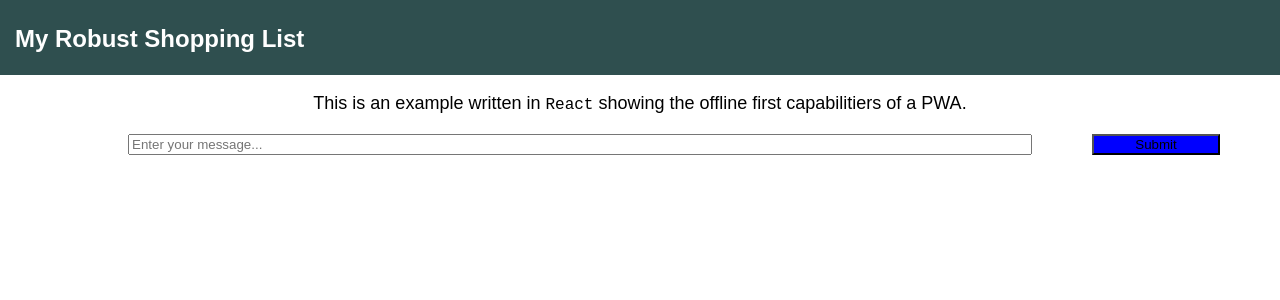
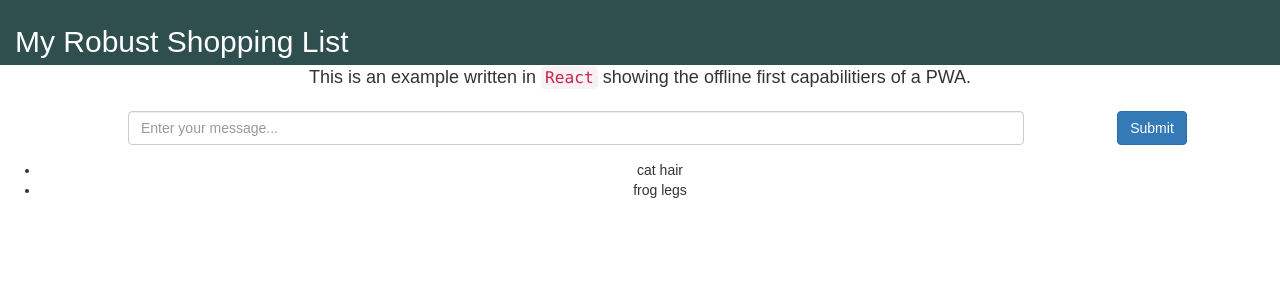
Before and after one commit to kastentx/react-pwa, a React (Create React App) app: page / in a window 1280 px wide. Shown: the top 300 px of the page. Built offline with nearby package versions, Linux system fonts and the light colour scheme.

Commit message:
implementing basic list with bootstrap css

```diff
--- a/public/index.html
+++ b/public/index.html
@@ -19,7 +19,9 @@
       work correctly both with client-side routing and a non-root public URL.
       Learn how to configure a non-root public URL by running `npm run build`.
     -->
-    <title>React App</title>
+    <!-- Latest compiled and minified CSS -->
+    <link rel="stylesheet" href="https://maxcdn.bootstrapcdn.com/bootstrap/latest/css/bootstrap.min.css">
+    <title>React ShoppingList PWA</title>
   </head>
   <body>
     <noscript>
--- a/src/App.js
+++ b/src/App.js
@@ -1,5 +1,5 @@
 import React, { Component } from 'react';
-import PromptContainer from './containers/PromptContainer';
+import ListContainer from './containers/ListContainer';
 import './App.css';
 
 class App extends Component {
@@ -12,7 +12,7 @@ class App extends Component {
         <p className="App-intro">
           This is an example written in <code>React</code> showing the offline first capabilitiers of a PWA.
         </p>
-        <PromptContainer/>
+        <ListContainer />
       </div>
     );
   }
--- a/src/components/Prompt.js
+++ b/src/components/Prompt.js
@@ -16,9 +16,8 @@ export default function Prompt(props) {
         </div>
         <div className="form-group">
           <button
-            style={{width: '10%', backgroundColor: 'blue', marginLeft: '0'}}
-            className="btn"
-            type="submit">
+            className="btn btn-primary"
+            type="button">
             Submit
           </button>
         </div>
--- /dev/null
+++ b/src/components/ShoppingList.js
@@ -0,0 +1,12 @@
+import React from 'react';
+import PropTypes from 'prop-types';
+
+export default function ShoppingList(props) {
+  return (
+    <div>
+      {props.items.length ? <ul>{props.items}</ul> : <p>EMPTY SHOPPING LIST</p>}
+    </div>
+  );
+}
+
+ShoppingList.propTypes = {}
--- /dev/null
+++ b/src/containers/ListContainer.js
@@ -0,0 +1,41 @@
+import React, { Component } from 'react';
+import ShoppingList from '../components/ShoppingList';
+import Prompt from '../components/Prompt';
+
+class ListContainer extends Component {
+  constructor(props) {
+    super(props);
+    this.state = {
+      input: '',
+      items: ['cat hair', 'frog legs']
+    }
+  }
+
+  handleChange = (e) => {
+    this.setState({
+      input: e.target.value
+    });
+  }
+
+  handleSubmit = (e)  => {
+    e.preventDefault();
+  }
+
+  render() {
+    let listItems = this.state.items.map(item => <li>{item}</li>)
+    return (
+      <div>
+        <Prompt
+          value={this.state.input}
+          onChange={this.handleChange}
+          onSubmit={this.handleSubmit}
+        />
+        <ShoppingList
+          items={listItems}
+        />
+      </div>
+    );
+  }
+}
+
+export default ListContainer;
--- a/src/containers/PromptContainer.js
+++ /dev/null
@@ -1,33 +0,0 @@
-import React, { Component } from 'react';
-import Prompt from '../components/Prompt';
-
-class PromptContainer extends Component {
-  constructor(props) {
-    super(props);
-    this.state = {
-      input: ''
-    }
-  }
-
-  handleChange = (e) => {
-    this.setState({
-      input: e.target.value
-    });
-  }
-
-  handleSubmit = (e)  => {
-    e.preventDefault();
-  }
-
-  render() {
-    return (
-      <Prompt
-      value={this.state.input}
-      onChange={this.handleChange}
-      onSubmit={this.handleSubmit}
-      />
-    );
-  }
-}
-
-export default PromptContainer;
```
